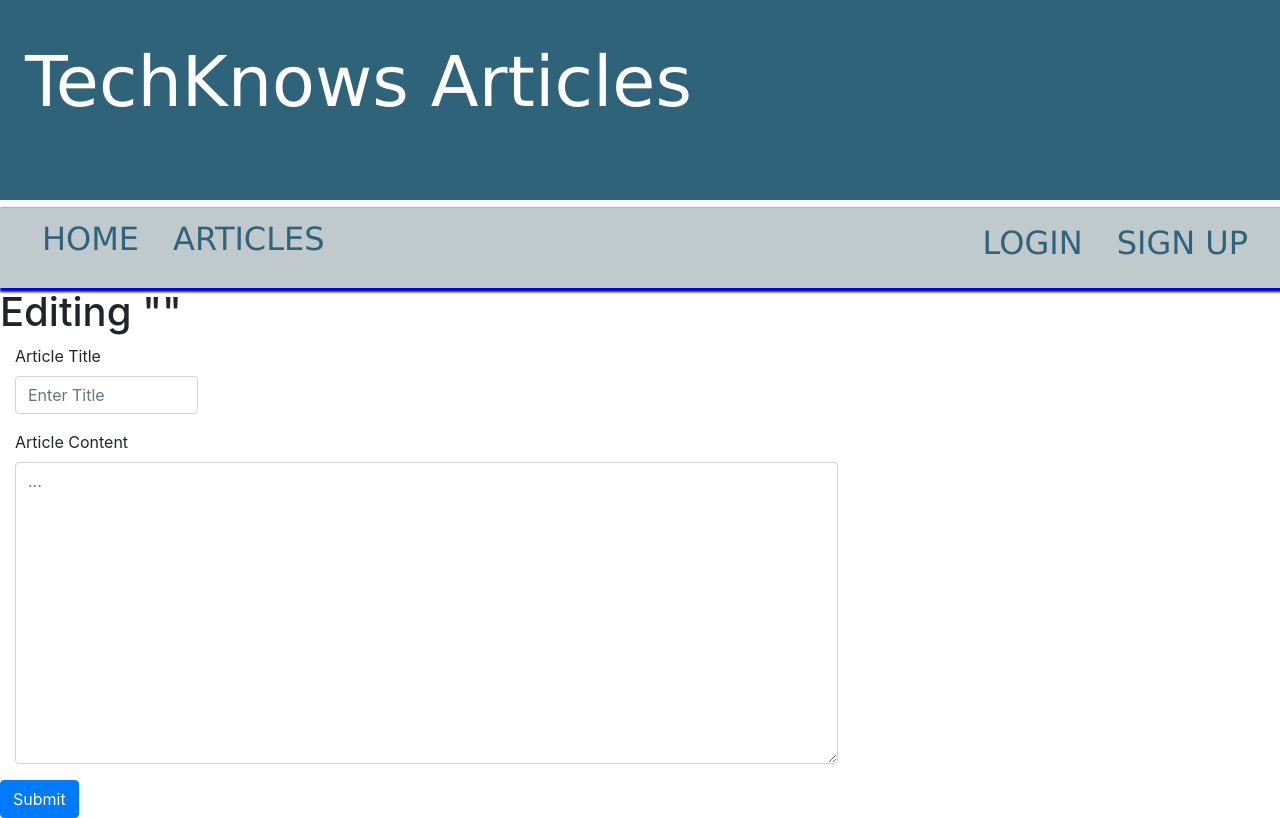
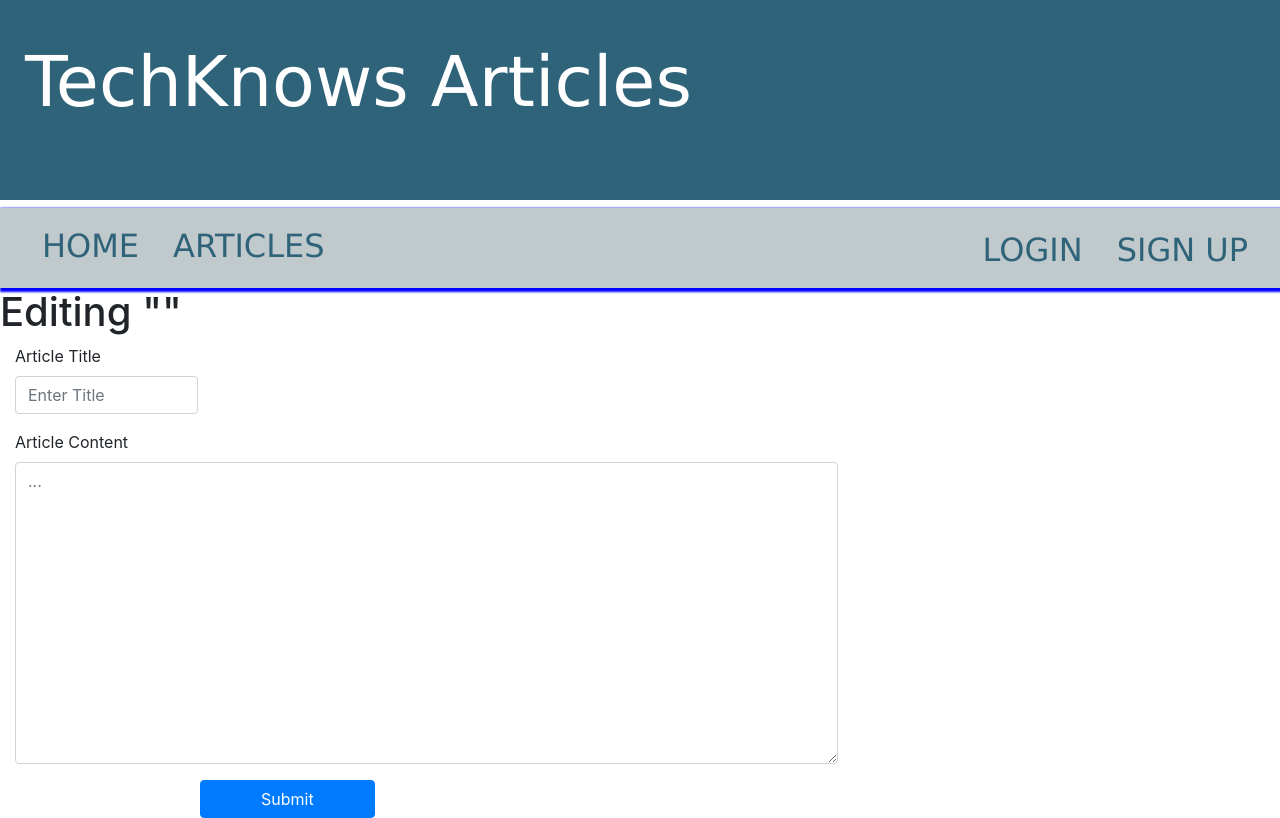
Before and after one commit to ChrisChicas/TechKnows, a React (Create React App) app: page /articles/1/edit in a window 1280 px wide. Built offline with nearby package versions, Linux system fonts and the light colour scheme; no server answers.

Commit message:
sasscontinue

```diff
--- a/src/App.css
+++ b/src/App.css
@@ -17,7 +17,7 @@ nav {
 nav ul {
   list-style-type: none;
   margin: 0;
-  padding-top: 10px;
+  padding-top: 17px;
 }
 nav li {
   text-align: center;
@@ -191,5 +191,11 @@ nav li a {
 #comment {
   width: 30vw;
   position: relative;
-  right: 18px;
+  left: 50px;
+}
+
+.btn {
+  padding-left: 60px;
+  margin-left: 200px;
+  padding-right: 60px;
 }/*# sourceMappingURL=App.css.map */
--- a/src/Sass/App.scss
+++ b/src/Sass/App.scss
@@ -15,7 +15,7 @@ nav {
     ul {
         list-style-type: none;
         margin: 0;
-        padding-top: 10px;
+        padding-top: 17px;
     }
     li {
         text-align: center;
@@ -143,33 +143,6 @@ nav {
         font-weight: 500;
     }
 
-//   .article{
-//     text-align: center;
-//     background-color: aliceblue;
-//     // background: linear-gradient( rgba(0, 0, 0, 0.2), rgba(0, 0, 0, 0.5) ), url('https://images.unsplash.com/photo-1511467687858-23d96c32e4ae?ixlib=rb-1.2.1&ixid=MnwxMjA3fDB8MHxwaG90by1wYWdlfHx8fGVufDB8fHx8&auto=format&fit=crop&w=1170&q=80');
-//     background-repeat: no-repeat;
-//     background-size: cover;
-//     height: 100vh;
-//     .articlehead{
-//         text-transform: uppercase;
-//         color: darkblue;
-//         text-decoration-line: underline;
-//         padding-top: 25px;
-//         // text-shadow: -0.9px 1px  white;
-
-//     }
-//     .para{
-//         padding-top: 40px ;
-//         color: blue;
-//         align-items: center;
-//         display: flex;
-//         text-align: center;
-//         // text-shadow: -0.9px 1px  blue;
-//         font-family: 'Lucida Sans', 'Lucida Sans Regular', 'Lucida Grande', 'Lucida Sans Unicode', Geneva, Verdana, sans-serif;
-
-//     }
-//   }
-
 .article-cret{
     padding-top: 70px;
     padding-left: 300px;
@@ -227,6 +200,12 @@ nav {
 #comment{
         width: 30vw;
         position: relative;
-        right: 18px;
+        left: 50px;
 
     }
+
+.btn{
+    padding-left: 60px;
+    margin-left: 200px;
+    padding-right: 60px;
+}
```
Also changed, not shown: 1 other file (tests, documents, lock files or other folders).
